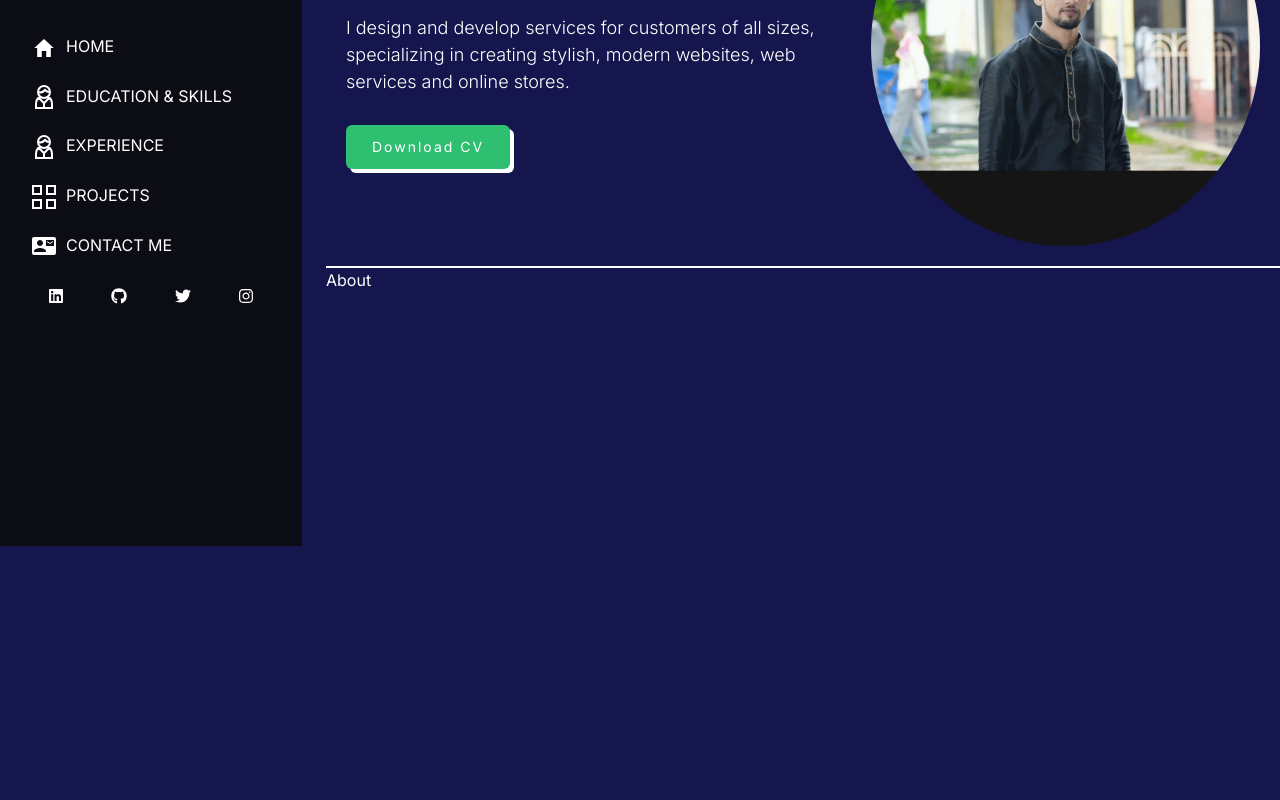
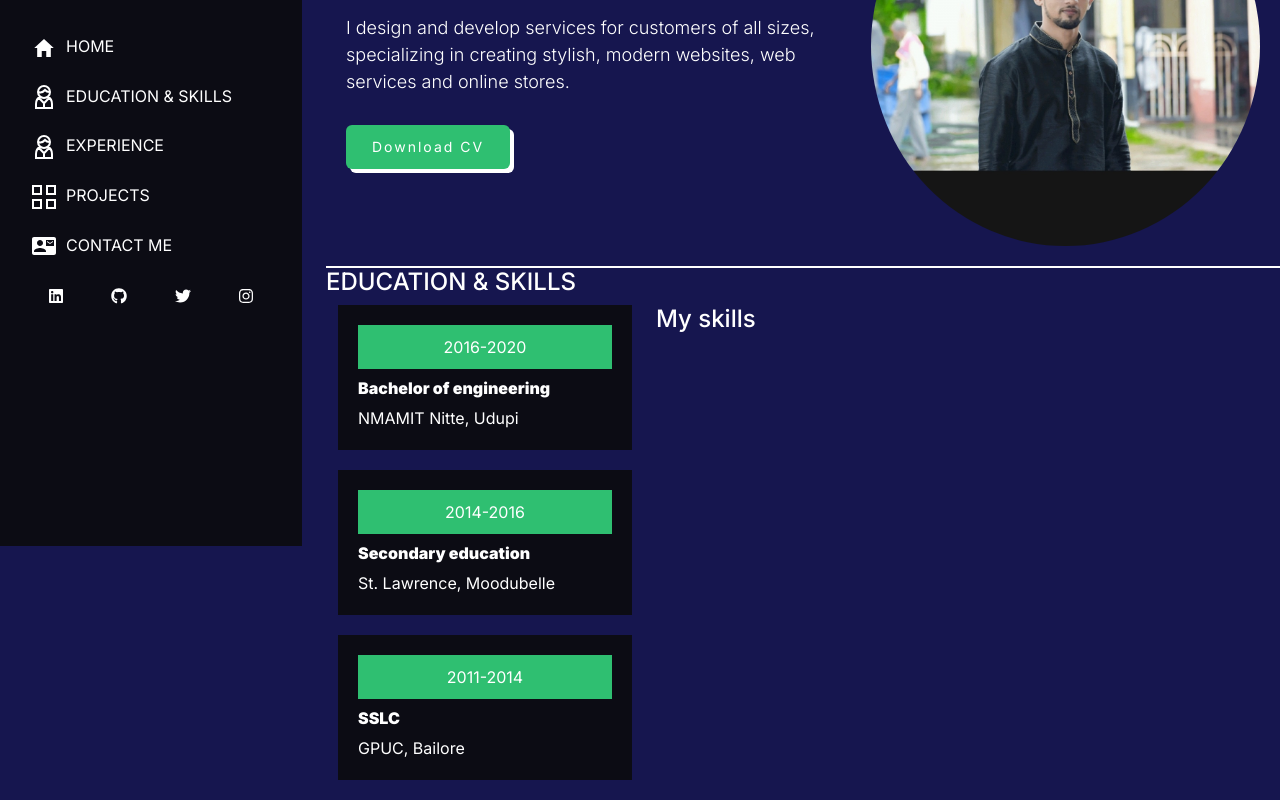
Before and after one commit to KiranDPatkar98/portfolio-next-js, a Next.js app: page / in a window 1280 px wide. Shown: the part 254-1054 px from the top of the page. Before the commit the page ends 800 px from the top, so only its background shows below. Built offline with nearby package versions, Linux system fonts and the light colour scheme.

Commit message:
added educational information

```diff
--- a/src/app/page.js
+++ b/src/app/page.js
@@ -11,10 +11,10 @@ export default function Home() {
     <main>
       {/* <Container> */}
       <Row>
-        <Col lg={3}>
+        <Col lg={3} className="fixed-sidebar">
           <Sidebar />
         </Col>
-        <Col lg={9}>
+        <Col lg={9} className="scrollable-content">
           <Content />
           <div className="line"></div>
           <Skills />
--- a/src/components/Skills/Skills.jsx
+++ b/src/components/Skills/Skills.jsx
@@ -1,8 +1,37 @@
 import React from 'react';
-import './Skills.css';
+import { Col, Container, Row } from 'react-bootstrap';
+import './skills.css';
 
 const Skills = () => {
-  return <div>About</div>;
+  return (
+    <div className="skills">
+      <h4>EDUCATION & SKILLS</h4>
+      <Container>
+        <Row>
+          <Col lg={4}>
+            <div className="tile">
+              <div className="time">2016-2020</div>
+              <h6>Bachelor of engineering</h6>
+              <div> NMAMIT Nitte, Udupi</div>
+            </div>
+            <div className="tile">
+              <div className="time">2014-2016</div>
+              <h6>Secondary education</h6>
+              <div>St. Lawrence, Moodubelle</div>
+            </div>
+            <div className="tile">
+              <div className="time">2011-2014</div>
+              <h6>SSLC</h6>
+              <div>GPUC, Bailore</div>
+            </div>
+          </Col>
+          <Col lg={8}>
+            <h4>My skills</h4>
+          </Col>
+        </Row>
+      </Container>
+    </div>
+  );
 };
 
 export default Skills;
--- a/src/components/Skills/skills.css
+++ b/src/components/Skills/skills.css
@@ -0,0 +1,18 @@
+.skills{
+    .tile{
+        /* border: 2px solid white; */
+        margin-bottom: 20px;
+        padding: 20px;
+        background-color: #0c0c14;
+    }
+    .time{
+        padding: 10px;
+        background: #2fbf71;
+        text-align: center;
+        margin-bottom: 10px;
+    }
+
+    h6{
+        font-weight: 900;
+    }
+}
```
Also changed, not shown: src/components/sidebar/Sidebar.jsx (+1 -1 lines), src/app/globals.css (line endings or trailing spaces).
